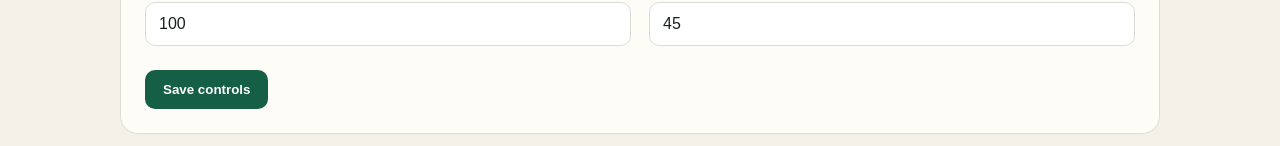
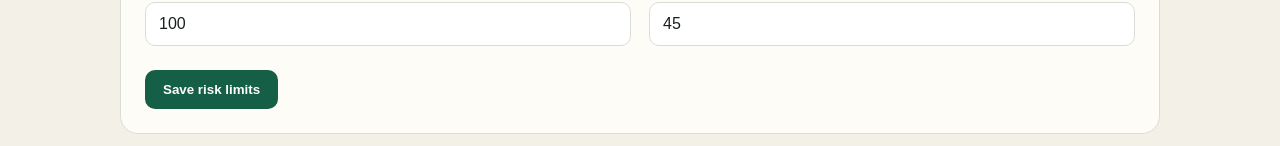
Before and after one commit to pariuverdero-byte/flashscore-scraper, a Next.js app in the folder control-plane/: page / in a window 1280 px wide. Shown: the part 1320-1466 px from the top of the page. Built offline with nearby package versions, Linux system fonts and the light colour scheme.

Commit message:
Improve risk limit save feedback

```diff
--- a/control-plane/components/dashboard.tsx
+++ b/control-plane/components/dashboard.tsx
@@ -1,11 +1,27 @@
 "use client";
 
 import { useState } from "react";
-import { defaultConfig, type BettingConfig } from "@/lib/config";
+import { bettingConfigSchema, defaultConfig, type BettingConfig } from "@/lib/config";
 import type { WorkerStatus } from "@/lib/store";
 
 const emptyStatus: WorkerStatus = { lastHeartbeat: null, mode: "dry-run", pnlToday: 0, betsToday: 0, lastMessage: "Not connected" };
 const emptyPnl = { today: 0, month: 0, year: 0, forever: 0 };
+type SaveSection = "algorithm" | "risk";
+type SaveFeedback = { section: SaveSection; kind: "pending" | "success" | "error"; text: string } | null;
+
+function errorMessage(body: unknown, status: number) {
+  if (!body || typeof body !== "object") return `Request failed (${status})`;
+  const error = (body as { error?: unknown }).error;
+  if (typeof error === "string") return error;
+  if (error && typeof error === "object") {
+    const fieldErrors = (error as { fieldErrors?: Record<string, string[]> }).fieldErrors;
+    const firstFieldError = fieldErrors && Object.values(fieldErrors).flat().find(Boolean);
+    if (firstFieldError) return firstFieldError;
+    const formErrors = (error as { formErrors?: string[] }).formErrors;
+    if (formErrors?.[0]) return formErrors[0];
+  }
+  return `Request failed (${status})`;
+}
 
 export default function Dashboard() {
   const [token, setToken] = useState(() => typeof window === "undefined" ? "" : sessionStorage.getItem("control-token") ?? "");
@@ -19,11 +35,13 @@ export default function Dashboard() {
   const [reviews, setReviews] = useState<Array<Record<string, unknown>>>([]);
   const [proposals, setProposals] = useState<Array<Record<string, unknown>>>([]);
   const [pnl, setPnl] = useState(emptyPnl);
+  const [savingSection, setSavingSection] = useState<SaveSection | null>(null);
+  const [saveFeedback, setSaveFeedback] = useState<SaveFeedback>(null);
 
   async function request(path: string, init?: RequestInit) {
     const response = await fetch(path, { ...init, headers: { "Content-Type": "application/json", Authorization: `Bearer ${token}`, ...init?.headers } });
-    const body = await response.json();
-    if (!response.ok) throw new Error(body.error ?? `Request failed (${response.status})`);
+    const body = await response.json().catch(() => null);
+    if (!response.ok) throw new Error(errorMessage(body, response.status));
     return body;
   }
 
@@ -35,12 +53,35 @@ export default function Dashboard() {
     } catch (error) { setMessage(error instanceof Error ? error.message : "Unable to load"); }
   }
 
-  async function save() {
+  async function save(section: SaveSection) {
+    const parsed = bettingConfigSchema.safeParse(config);
+    if (!parsed.success) {
+      const text = parsed.error.issues[0]?.message ?? "Please check the entered values.";
+      setSaveFeedback({ section, kind: "error", text });
+      setMessage(text);
+      return;
+    }
+
+    setSavingSection(section);
+    setSaveFeedback({ section, kind: "pending", text: "Saving…" });
     try {
-      const saved = await request("/api/config", { method: "PUT", body: JSON.stringify(config) });
-      setConfig(saved); setMessage(config.enabled ? "Saved. Worker enabled subject to server safety interlock." : "Saved. Worker paused.");
-    } catch (error) { setMessage(error instanceof Error ? error.message : "Unable to save"); }
+      const saved = await request("/api/config", { method: "PUT", body: JSON.stringify(parsed.data) });
+      const savedAt = new Date().toLocaleTimeString("ro-RO", { hour: "2-digit", minute: "2-digit", second: "2-digit" });
+      setConfig(saved);
+      setSaveFeedback({ section, kind: "success", text: `Saved successfully at ${savedAt}.` });
+      setMessage(saved.enabled ? "Saved. Worker enabled subject to server safety interlock." : "Saved. Worker paused.");
+    } catch (error) {
+      const text = error instanceof Error ? error.message : "Unable to save";
+      setSaveFeedback({ section, kind: "error", text });
+      setMessage(text);
+    } finally {
+      setSavingSection(null);
+    }
   }
+
+  const saveStatus = (section: SaveSection) => saveFeedback?.section === section ? (
+    <span className={`saveFeedback ${saveFeedback.kind}`} role="status" aria-live="polite">{saveFeedback.text}</span>
+  ) : null;
 
   async function loadTransactions() {
     try { setTransactions(await request(`/api/transactions?from=${from}&to=${to}&kind=${kind}`)); setMessage("Transactions loaded."); }
@@ -67,12 +108,12 @@ export default function Dashboard() {
       <article><span>Worker</span><strong>{status.lastHeartbeat ? "Online" : "Offline"}</strong></article>
     </section>
     <section className="panel"><div className="panelTitle"><div><h2>Algorithm controls</h2><p>Execution-window changes apply without rewriting the signal generator.</p></div><label className="switch"><input type="checkbox" checked={config.algorithmAutopilot} onChange={(event) => setConfig({ ...config, algorithmAutopilot: event.target.checked })} /><span>Autopilot {config.algorithmAutopilot ? "on" : "off"}</span></label></div>
-      <div className="grid">{numberField("liveMinMinute", "Earliest live minute", 1)}{numberField("liveMaxMinute", "Latest live minute", 1)}{numberField("approvalWindowDays", "Auto-approval delay (1–5 days)", 1)}</div><button className="primary" onClick={save}>Save algorithm controls</button>
+      <div className="grid">{numberField("liveMinMinute", "Earliest live minute", 1)}{numberField("liveMaxMinute", "Latest live minute", 1)}{numberField("approvalWindowDays", "Auto-approval delay (1–5 days)", 1)}</div><div className="saveRow"><button className="primary" onClick={() => save("algorithm")} disabled={savingSection !== null}>{savingSection === "algorithm" ? "Saving…" : "Save algorithm controls"}</button>{saveStatus("algorithm")}</div>
     </section>
     <section className="panel auth"><h2>Connection</h2><label><span>Control token</span><input type="password" value={token} onChange={(event) => setToken(event.target.value)} placeholder="••••••••••••" /></label><button onClick={load}>Connect</button></section>
     <section className="panel"><div className="panelTitle"><div><h2>Risk limits</h2><p>Applied before every order, including imported tickets.</p></div><label className="switch"><input type="checkbox" checked={config.enabled} onChange={(event) => setConfig({ ...config, enabled: event.target.checked })} /><span>{config.enabled ? "Enabled" : "Paused"}</span></label></div>
       <div className="grid">{numberField("stakePerBet", "Stake per selection (RON)", .01)}{numberField("minLiveOdds", "Minimum live odds", .01)}{numberField("minLiveConfidence", "Minimum live confidence (%)", 1)}{numberField("maxDailyLoss", "Maximum daily loss (RON)", 1)}{numberField("dailyTakeProfit", "Daily take-profit (RON)", 1)}{numberField("maxSignalAgeSeconds", "Maximum signal age (seconds)", 1)}</div>
-      <button className="primary" onClick={save}>Save controls</button>
+      <div className="saveRow"><button className="primary" onClick={() => save("risk")} disabled={savingSection !== null}>{savingSection === "risk" ? "Saving…" : "Save risk limits"}</button>{saveStatus("risk")}</div>
     </section>
     <section className="panel"><div className="panelTitle"><div><h2>Transactions</h2><p>Submitted and settled Betfair singles.</p></div></div>
       <div className="filters"><label><span>From</span><input type="date" value={from} onChange={(event) => setFrom(event.target.value)} /></label><label><span>To</span><input type="date" value={to} onChange={(event) => setTo(event.target.value)} /></label><label><span>Type</span><select value={kind} onChange={(event) => setKind(event.target.value)}><option value="all">All</option><option value="live">Live</option><option value="ticket">Tickets</option></select></label><button onClick={loadTransactions}>Apply filter</button></div>
```
